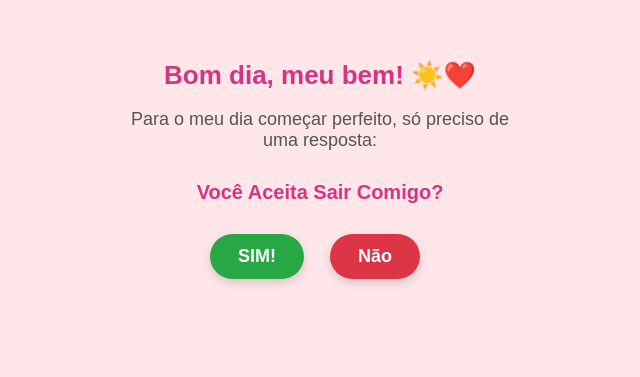
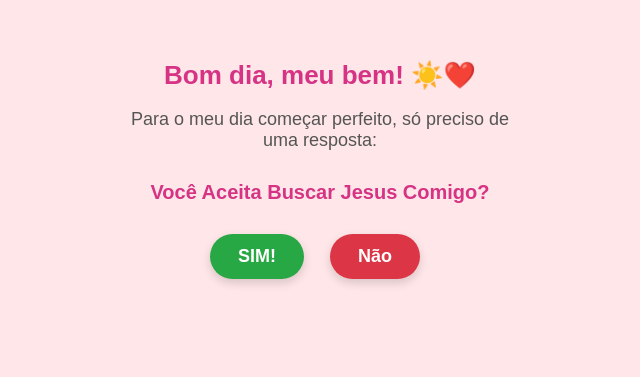
Before and after one commit to silaniiomr/pedido-especial, a plain HTML site: page index.html in a window 1280 px wide. Shown: the part 202-579 px from the top of the page, without its empty margins (320-960 px from the left). Drawn offline with Linux system fonts and the light colour scheme.

Commit message:
Atualizar o index.html

```diff
--- a/index.html
+++ b/index.html
@@ -64,7 +64,7 @@
     <div class="container">
         <h1>Bom dia, meu bem! ☀️❤️</h1>
         <p>Para o meu dia começar perfeito, só preciso de uma resposta:</p>
-        <p style="font-size: 20px; font-weight: bold; color: #d63384;">Você Aceita Sair Comigo?</p>
+        <p style="font-size: 20px; font-weight: bold; color: #d63384;">Você Aceita Buscar Jesus Comigo?</p>
 
         <div class="botoes">
             <button id="btnSim" onclick="aceitou()">SIM!</button>
```
